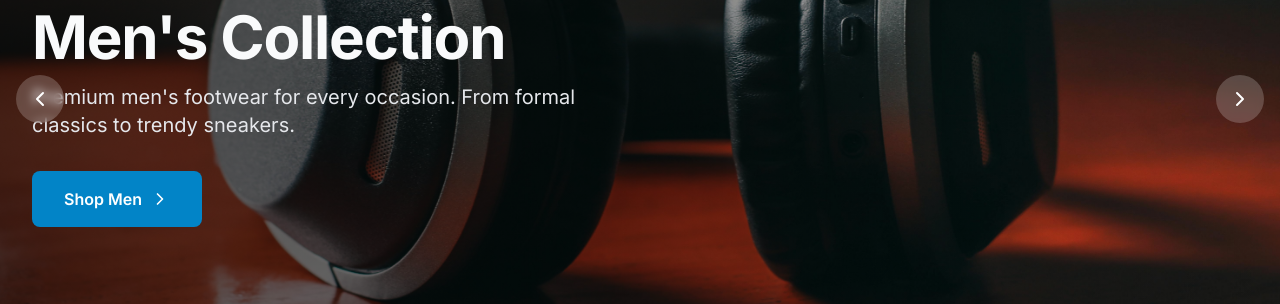
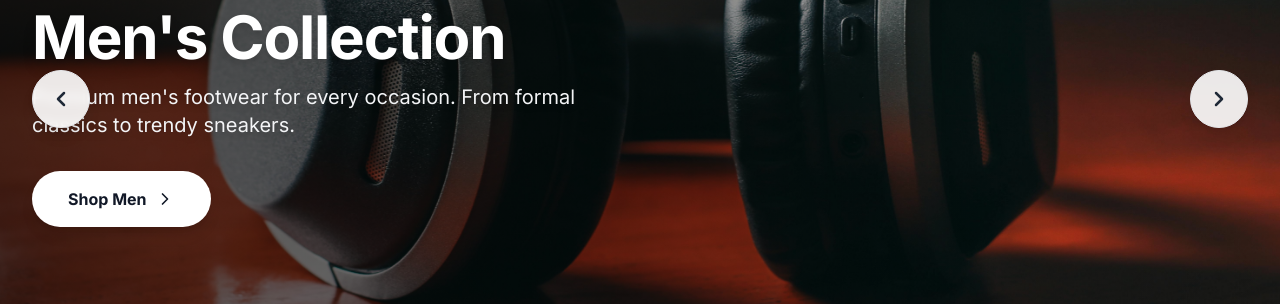
Before and after one commit to faizan001tech-ai/soel-soft, a React (Vite) app in the folder frontend/: page / in a window 1280 px wide. Shown: the part 316-620 px from the top of the page. Built offline with nearby package versions, Linux system fonts and the light colour scheme; no server answers.

Commit message:
Hero: Professional styling - arrows, text, CTA buttons updated

```diff
--- a/frontend/src/components/Hero.jsx
+++ b/frontend/src/components/Hero.jsx
@@ -139,19 +139,19 @@ const Hero = () => {
                     Premium Fashion
                   </span>
                 </div>
-                <h1 className="hero-animate hero-title text-2xl sm:text-3xl md:text-4xl lg:text-5xl xl:text-6xl font-bold leading-tight mb-3 md:mb-4">
+                <h1 className="hero-animate hero-title text-2xl sm:text-3xl md:text-4xl lg:text-5xl xl:text-6xl font-bold leading-tight mb-3 md:mb-4 text-white drop-shadow-lg">
                   {slide.title}
                 </h1>
-                <p className="hero-animate hero-subtitle text-sm sm:text-base md:text-lg lg:text-xl text-gray-200 mb-4 md:mb-8">
+                <p className="hero-animate hero-subtitle text-sm sm:text-base md:text-lg lg:text-xl text-gray-100 mb-4 md:mb-8 max-w-xl drop-shadow-md">
                   {slide.subtitle}
                 </p>
                 <div className="hero-animate hero-cta">
                   <Link
                     to={slide.link}
-                    className="inline-flex items-center px-4 sm:px-6 md:px-8 py-2 sm:py-3 md:py-4 bg-primary-600 hover:bg-primary-700 text-white font-semibold rounded-lg transition-all duration-300 transform hover:scale-105 hover:shadow-lg text-sm sm:text-base"
+                    className="group inline-flex items-center px-5 sm:px-7 md:px-9 py-2.5 sm:py-3.5 md:py-4 bg-white text-gray-900 hover:bg-primary-600 hover:text-white font-bold rounded-full transition-all duration-300 transform hover:scale-105 shadow-lg hover:shadow-xl text-sm sm:text-base"
                   >
                     {slide.cta}
-                    <ChevronRight className="ml-2 h-4 w-4 sm:h-5 sm:w-5" />
+                    <ChevronRight className="ml-2 h-4 w-4 sm:h-5 sm:w-5 group-hover:translate-x-1 transition-transform" />
                   </Link>
                 </div>
               </div>
@@ -168,9 +168,10 @@ const PrevArrow = (props) => {
   return (
     <button
       onClick={onClick}
-      className="absolute left-4 top-1/2 -translate-y-1/2 z-10 p-3 bg-white/20 backdrop-blur-sm hover:bg-white/30 rounded-full transition-colors"
+      className="absolute left-4 md:left-8 top-1/2 -translate-y-1/2 z-10 p-3 md:p-4 bg-white/90 hover:bg-white text-gray-800 hover:text-primary-600 rounded-full shadow-lg backdrop-blur-sm transition-all duration-300 transform hover:scale-110 border border-gray-200"
+      aria-label="Previous slide"
     >
-      <ChevronLeft className="h-6 w-6 text-white" />
+      <ChevronLeft className="h-5 w-5 md:h-6 md:w-6" strokeWidth={2.5} />
     </button>
   );
 };
@@ -180,9 +181,10 @@ const NextArrow = (props) => {
   return (
     <button
       onClick={onClick}
-      className="absolute right-4 top-1/2 -translate-y-1/2 z-10 p-3 bg-white/20 backdrop-blur-sm hover:bg-white/30 rounded-full transition-colors"
+      className="absolute right-4 md:right-8 top-1/2 -translate-y-1/2 z-10 p-3 md:p-4 bg-white/90 hover:bg-white text-gray-800 hover:text-primary-600 rounded-full shadow-lg backdrop-blur-sm transition-all duration-300 transform hover:scale-110 border border-gray-200"
+      aria-label="Next slide"
     >
-      <ChevronRight className="h-6 w-6 text-white" />
+      <ChevronRight className="h-5 w-5 md:h-6 md:w-6" strokeWidth={2.5} />
     </button>
   );
 };
```
